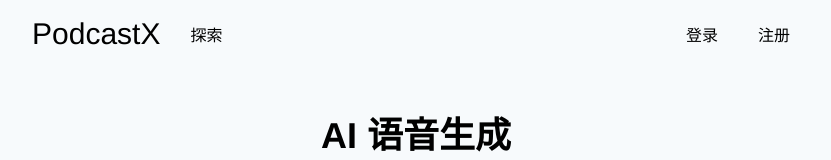
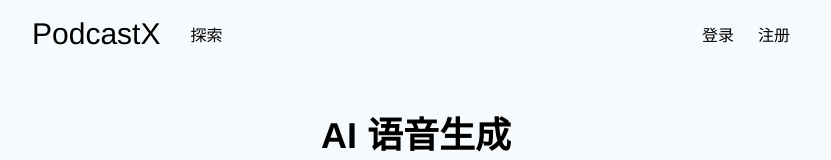
Before and after one commit to qiwihui/podcastx, a Vue app in the folder html/: page / in a window 1280 px wide. Shown: the top 160 px of the page, without its empty margins (224-1055 px from the left). Built offline with nearby package versions, Linux system fonts and the light colour scheme.

Commit message:
fix: fix nav bar

```diff
--- a/html/src/components/NavBar.vue
+++ b/html/src/components/NavBar.vue
@@ -6,14 +6,14 @@
         <span class="nav-explore"><router-link :to="{name: 'Explore'}" exact>探索</router-link></span>
       </span>
       <div class="nav-items" v-show="displayitems">
-        <ul v-if="isLoggedIn">
+        <span v-if="isLoggedIn">
           <span><a href="/podcasts">{{ username }}</a></span>
-        </ul>
-        <ul v-if="isLoggedIn">
+        </span>
+        <span v-if="isLoggedIn">
           <a @click="logout">登出</a>
-        </ul>
-        <ul v-if="!isLoggedIn"><router-link :to="{name: 'Login'}" exact>登录</router-link></ul>
-        <ul v-if="!isLoggedIn"><router-link :to="{name: 'Register'}" exact>注册</router-link></ul>
+        </span>
+        <span v-if="!isLoggedIn"><router-link :to="{name: 'Login'}" exact>登录</router-link></span>
+        <span v-if="!isLoggedIn"><router-link :to="{name: 'Register'}" exact>注册</router-link></span>
       </div>
     </div>
   </nav>
@@ -99,4 +99,8 @@ a:visited {
   justify-content: space-between;
 }
 
+.nav-items span {
+  padding-left: 1.5rem;
+}
+
 </style>
```
